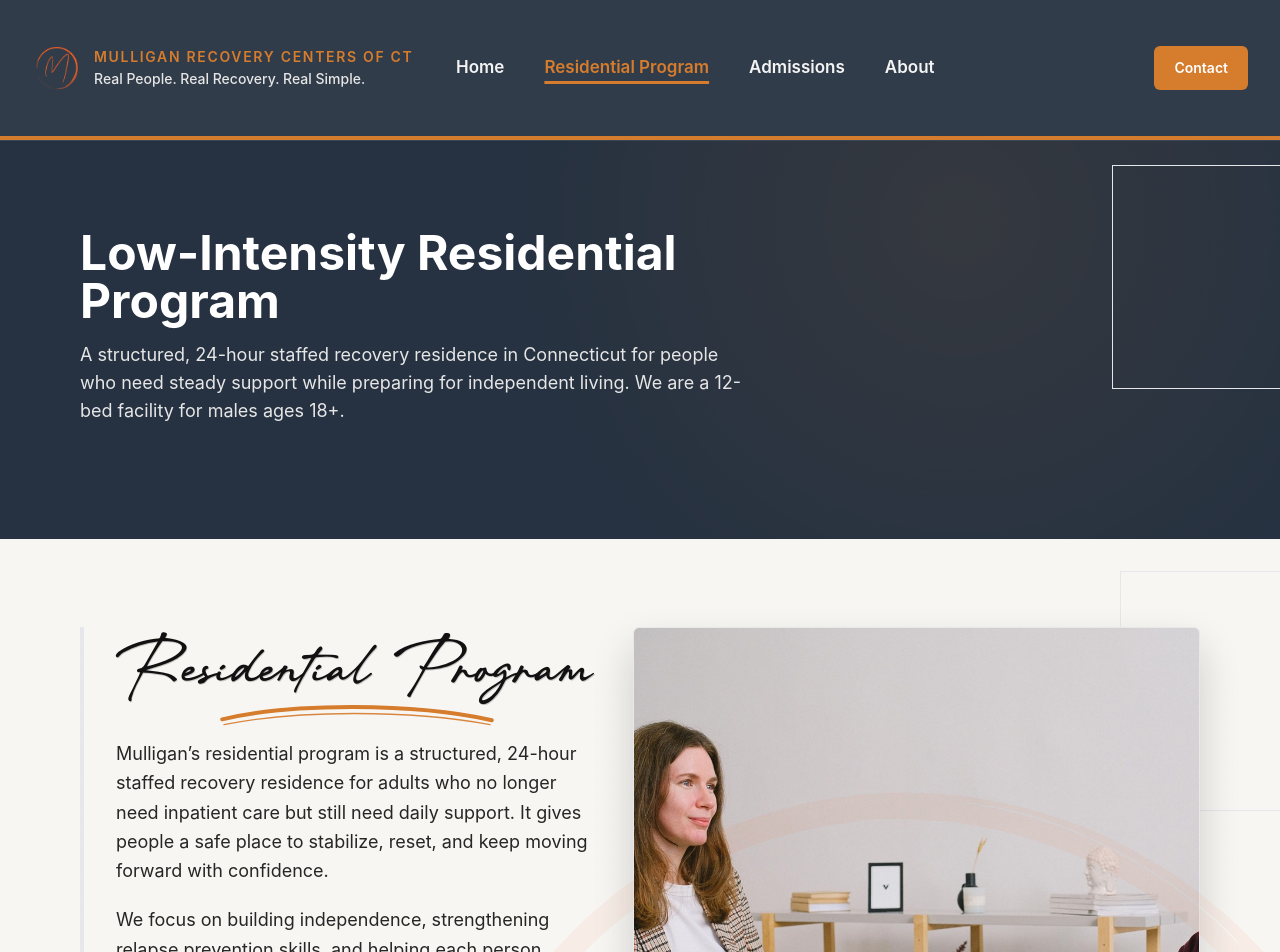
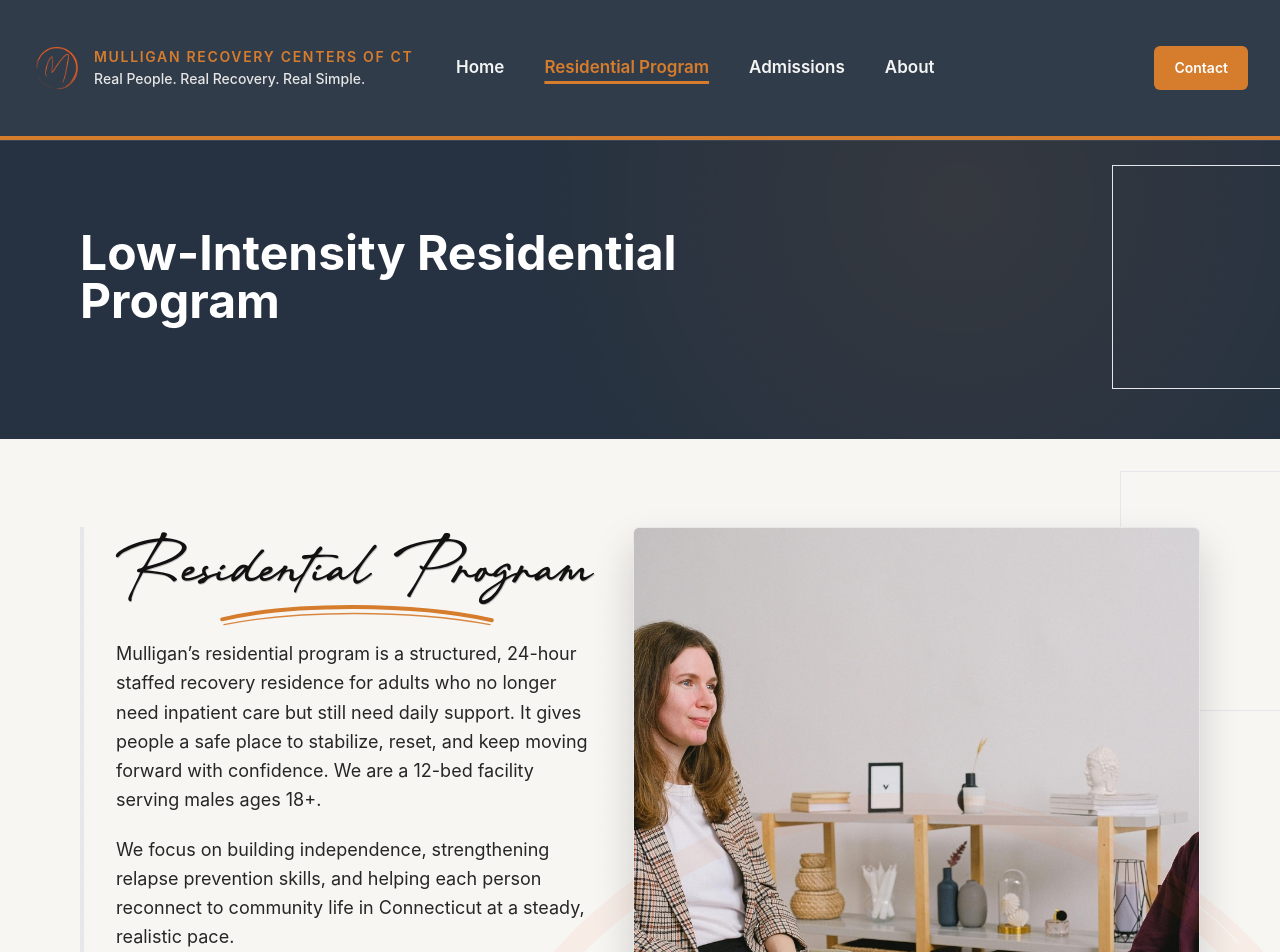
Before and after one commit to MaxMRC-CT/mulligan-recovery-ct, a Next.js app: page /programs in a window 1280 px wide. Shown: the top 952 px of the page. Built offline with nearby package versions, Linux system fonts and the light colour scheme.

Commit message:
Residential Program Page Update

```diff
--- a/app/(routes)/programs/page.tsx
+++ b/app/(routes)/programs/page.tsx
@@ -17,7 +17,6 @@
     <>
       <PageHero
         title="Low-Intensity Residential Program"
-        subtitle="A structured, 24-hour staffed recovery residence in Connecticut for people who need steady support while preparing for independent living. We are a 12-bed facility for males ages 18+."
         showEyebrow={false}
       />
       <section className="section relative overflow-hidden bg-[#f7f6f3] pt-10">
@@ -45,7 +44,7 @@
               <p className="mt-10 max-w-3xl text-lg leading-relaxed text-neutral-800">
                 Mulligan’s residential program is a structured, 24-hour staffed recovery residence for adults who no
                 longer need inpatient care but still need daily support. It gives people a safe place to stabilize,
-                reset, and keep moving forward with confidence.
+                reset, and keep moving forward with confidence. We are a 12-bed facility serving males ages 18+.
               </p>
               <p className="mt-5 max-w-3xl text-lg leading-relaxed text-neutral-800">
                 We focus on building independence, strengthening relapse prevention skills, and helping each person
--- a/components/page-hero.tsx
+++ b/components/page-hero.tsx
@@ -1,6 +1,6 @@
 type PageHeroProps = {
   title: string;
-  subtitle: string;
+  subtitle?: string;
   showEyebrow?: boolean;
 };
 
@@ -15,7 +15,7 @@
       <div className="container relative">
         {showEyebrow ? <p className="text-xs uppercase tracking-[0.14em] text-primary">Mulligan Recovery Centers of CT</p> : null}
         <h1 className={`${showEyebrow ? "mt-3" : "mt-0"} max-w-3xl text-3xl font-bold leading-tight text-white md:text-5xl`}>{title}</h1>
-        <p className="mt-4 max-w-2xl text-base text-neutral-200 md:text-lg">{subtitle}</p>
+        {subtitle ? <p className="mt-4 max-w-2xl text-base text-neutral-200 md:text-lg">{subtitle}</p> : null}
         <div aria-hidden="true" className="mt-5 h-1.5 w-24 bg-primary/90" />
       </div>
     </section>
```
